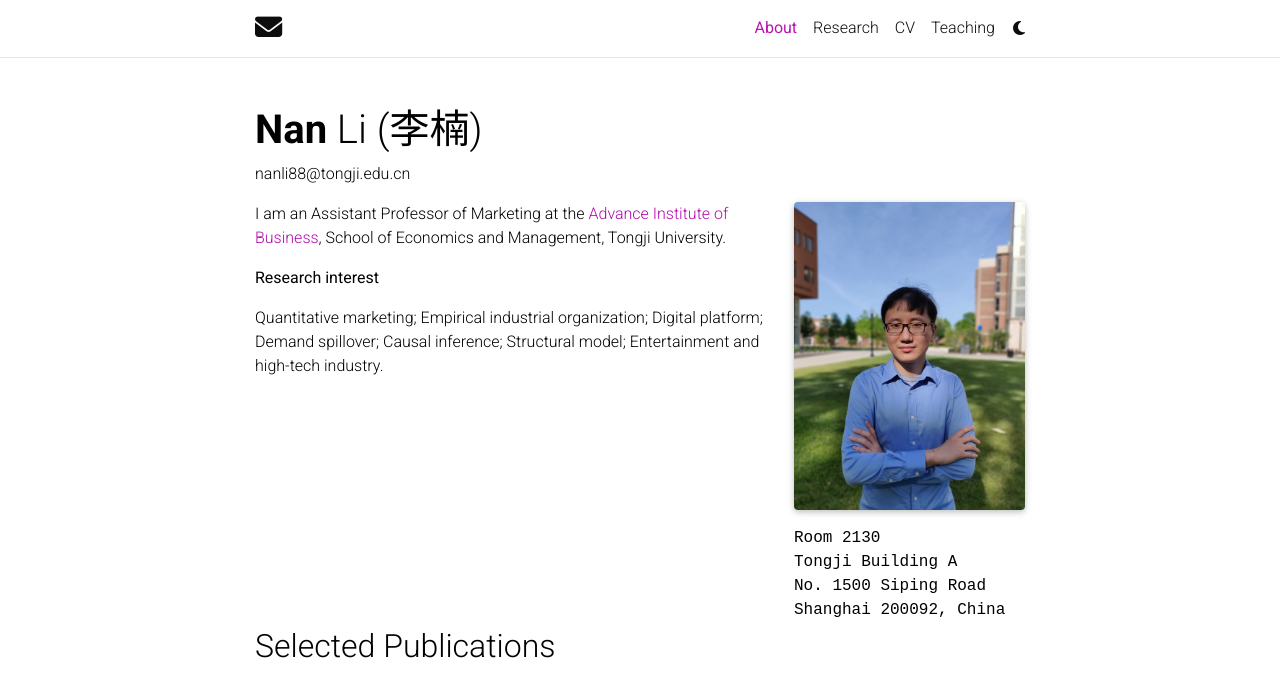
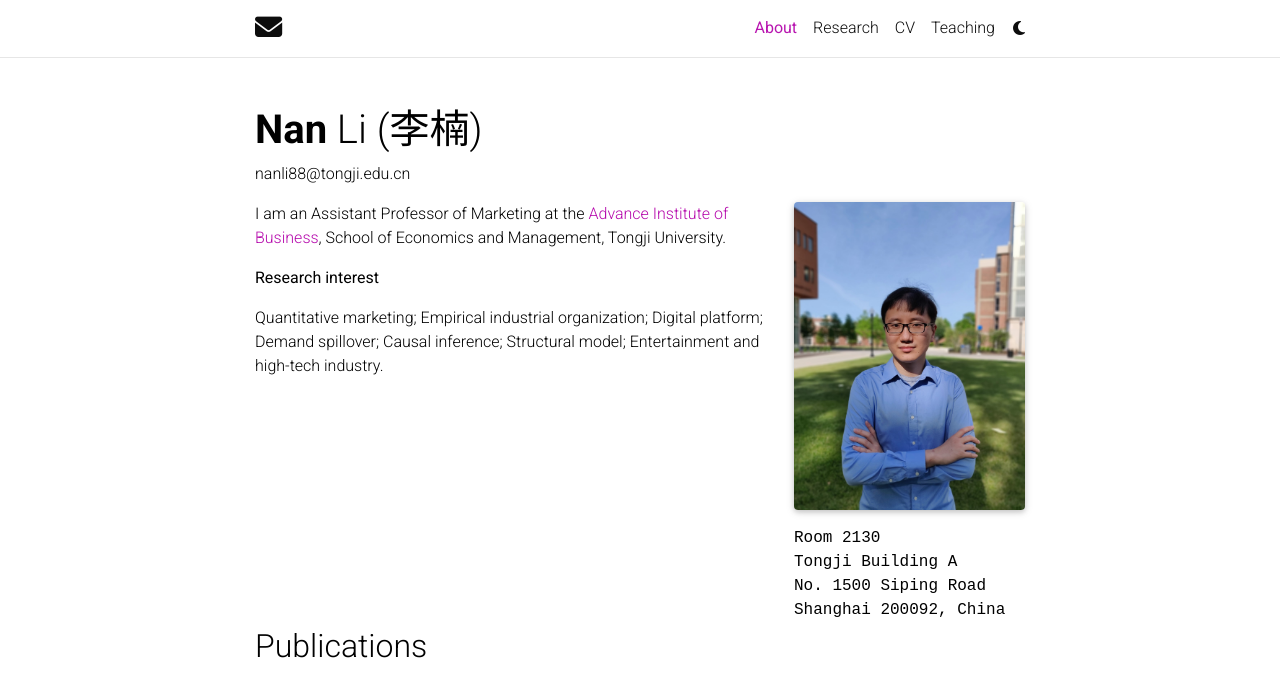
Before and after one commit to nanlimarketing/nanlimarketing.github.io, a Jekyll site: the page built from _pages/about.md, in a window 1280 px wide, cut to the strip 0-693 px from the top of the page. Built offline with Jekyll 4.4.1, drawn with Linux system fonts in a browser that asks for light colours; full-size pictures stand in for the smaller copies a plugin makes; comment, search, counter and statistics services are not loaded; a style sheet for code colours, icons or effects is not loaded.

Commit message:
no message

```diff
--- a/_layouts/about.html
+++ b/_layouts/about.html
@@ -55,7 +55,7 @@
 
           <!-- Selected papers -->
           {% if page.selected_papers -%}
-            <h2><a href="{{ '/research/' | relative_url }}" style="color: inherit;">Selected Publications</a></h2>
+            <h2><a href="{{ '/research/' | relative_url }}" style="color: inherit;">Publications</a></h2>
             {%- include selected_papers.html %}
           {%- endif %}
 
```
